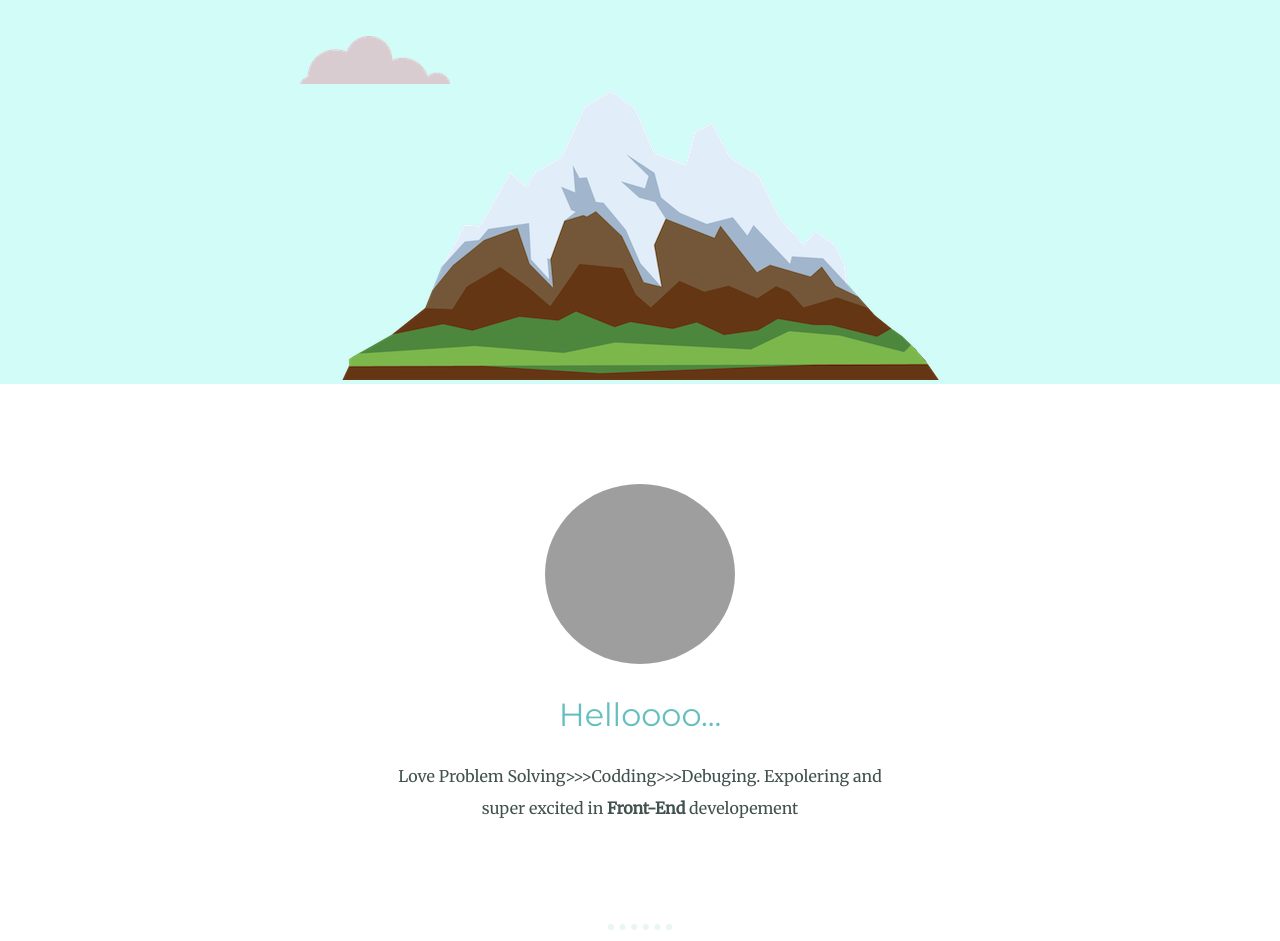
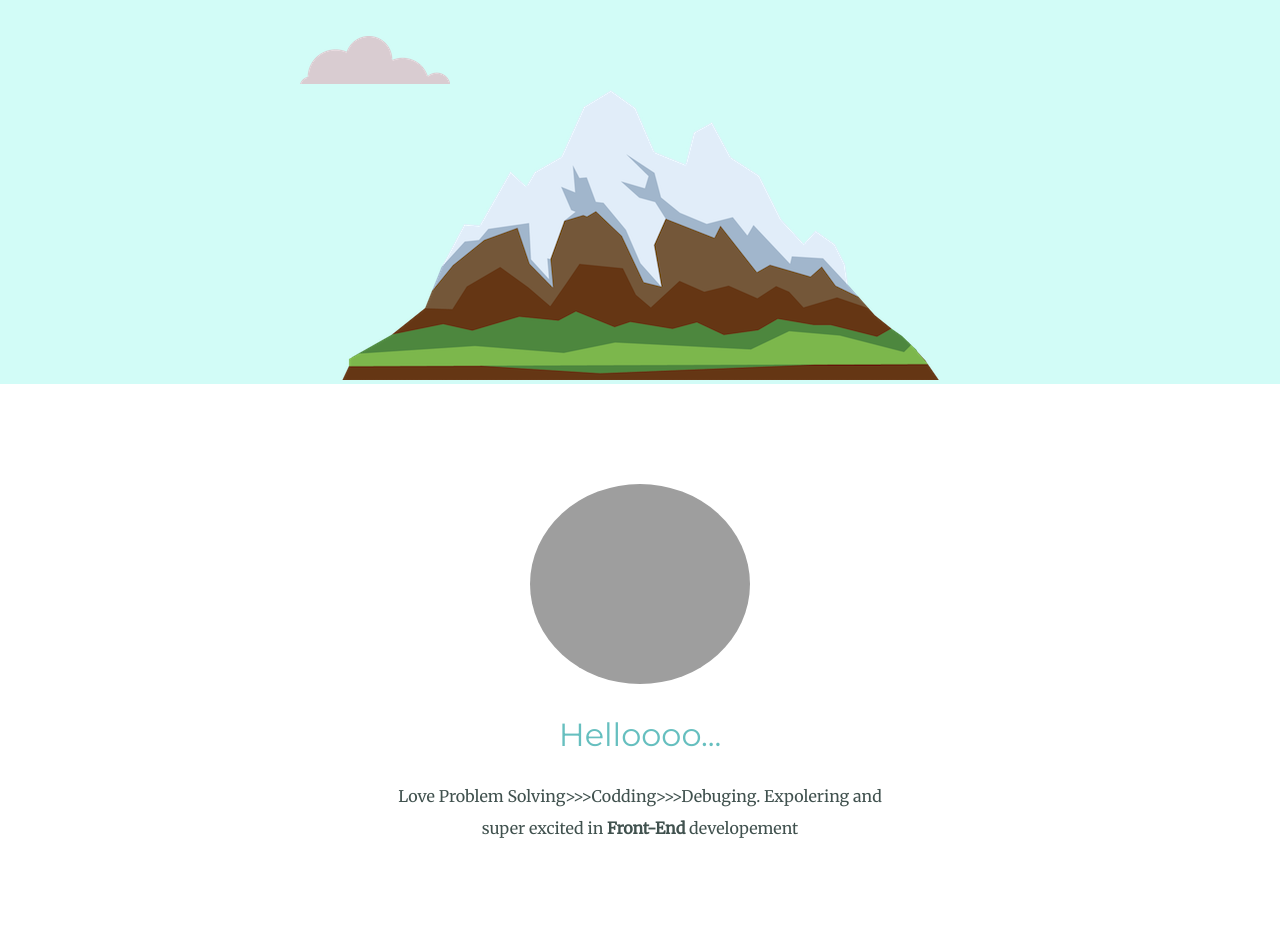
Before and after one commit to Surojit29/Project, a plain HTML site: page index.html in a window 1280 px wide. Shown: the part 351-1292 px from the top of the page. Drawn offline with Linux system fonts and the light colour scheme; grey boxes are pictures that could not be loaded.

Commit message:
some changes in profile-pic class

```diff
--- a/CSS - NEW/styles.css
+++ b/CSS - NEW/styles.css
@@ -53,8 +53,8 @@ hr{
 }
 
 .profile-pic {
-    width: 190px;
-    height: 180px;
+    width: 220px;
+    height: 200px;
     border-radius: 50%;
 }
 
```
